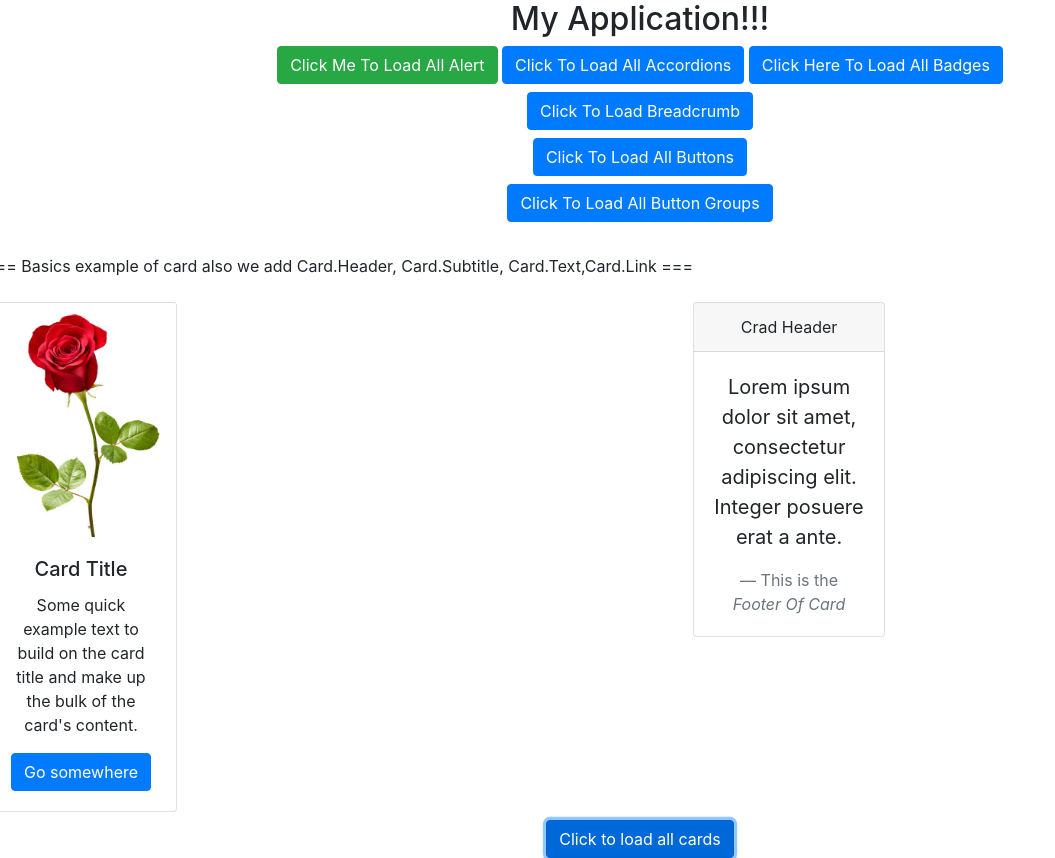
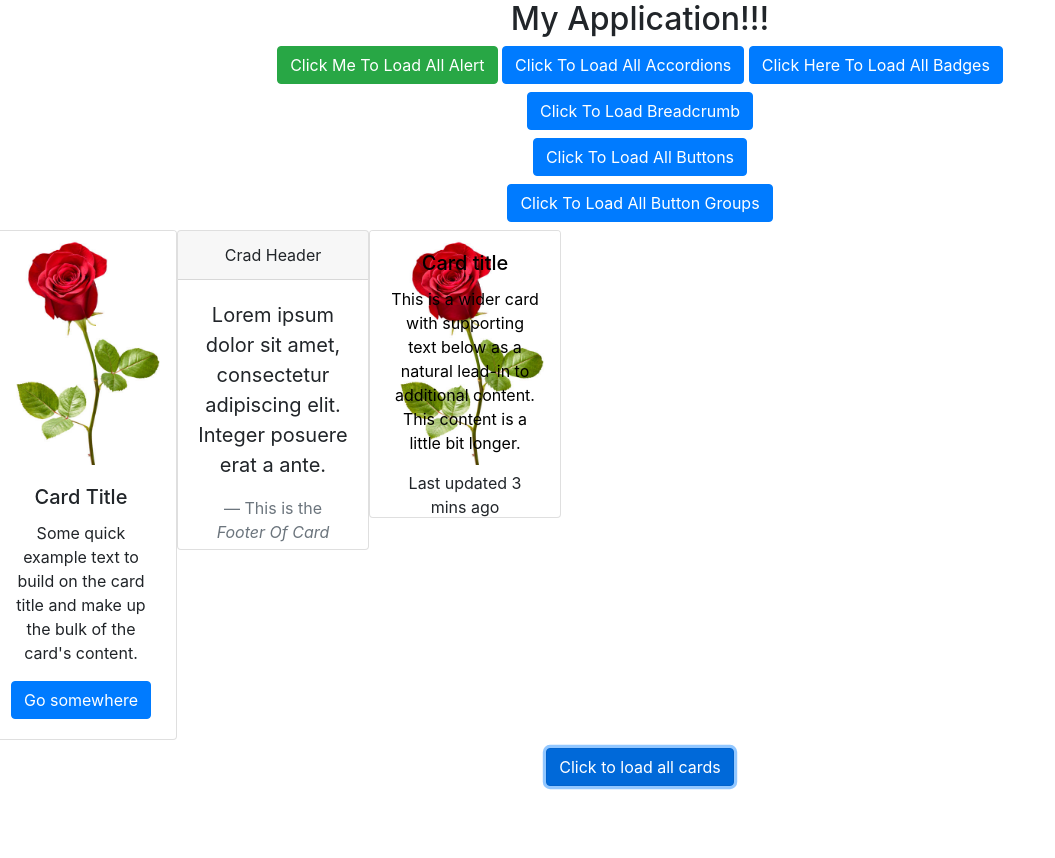
Before and after one commit to Khwajapasha/Boosrtrap-Practice, a React (Create React App) app: page / in a window 1280 px wide. Both pictures are taken after a click on the button "Click to load all cards". Shown: the whole page, without its empty margins (0-1055 px from the left). After the commit the page ends 800 px from the top, so only its background shows below. Built offline with nearby package versions, Linux system fonts and the light colour scheme.

Commit message:
Implemented Image Overlay

```diff
--- a/src/App.css
+++ b/src/App.css
@@ -16,6 +16,7 @@
 .App-header {
   background-color: #282c34;
   min-height: 100vh;
+
   display: flex;
   flex-direction: column;
   align-items: center;
--- a/src/Component/MainBodySection/Cards/AllCards.jsx
+++ b/src/Component/MainBodySection/Cards/AllCards.jsx
@@ -2,6 +2,7 @@ import React, { useState } from "react";
 import { Button, Row } from "react-bootstrap";
 import { CardBasicExample } from "./CardBasicExample";
 import { CardHeaderAndFooter } from "./CardHeaderAndFooter";
+import { CardImageOverlay } from "./CardImageOverlay";
 export const AllCards = () => {
   const [show, setShow] = useState(false);
   return (
@@ -11,6 +12,7 @@ export const AllCards = () => {
           <Row>
             <CardBasicExample />
             <CardHeaderAndFooter />
+            <CardImageOverlay />
           </Row>
         </div>
       )}
--- a/src/Component/MainBodySection/Cards/CardBasicExample.jsx
+++ b/src/Component/MainBodySection/Cards/CardBasicExample.jsx
@@ -2,12 +2,9 @@ import React from "react";
 import { Card, Button } from "react-bootstrap";
 export const CardBasicExample = () => {
   return (
+
     <div className="mt-2">
-      <br />
-      === Basics example of card also we add Card.Header, Card.Subtitle,
-      Card.Text,Card.Link ===
-      <br />
-      <br />
+
       <Card style={{ width: "12rem" }}>
         <Card.Img variant="top" src="Assets/Rose.jpg" />
         <Card.Body>
--- a/src/Component/MainBodySection/Cards/CardHeaderAndFooter.jsx
+++ b/src/Component/MainBodySection/Cards/CardHeaderAndFooter.jsx
@@ -2,8 +2,8 @@ import React from "react";
 import { Card } from "react-bootstrap";
 export const CardHeaderAndFooter = () => {
   return (
-    <div >
-      <Card style={{ width: "12rem",marginTop:"5rem" }}>
+    <div>
+      <Card style={{ width: "12rem",height:"20rem" }} className="mt-2 ">
         <Card.Header>Crad Header</Card.Header>
         <Card.Body>
           <blockquote className="blockquote mb-0">
--- /dev/null
+++ b/src/Component/MainBodySection/Cards/CardImageOverlay.jsx
@@ -0,0 +1,23 @@
+import React from 'react';
+import { Card } from "react-bootstrap";
+export const CardImageOverlay = () => {
+    return (
+      <div>
+        <Card
+          className="mt-2"
+          style={{ width: "12rem",height: "18rem"}}
+        >
+          <Card.Img src="Assets/Rose.jpg" alt="Card image" />
+          <Card.ImgOverlay>
+            <Card.Title style={{ color: "black" }}>Card title</Card.Title>
+            <Card.Text style={{ color: "black" }}>
+              This is a wider card with supporting text below as a natural
+              lead-in to additional content. This content is a little bit
+              longer.
+            </Card.Text>
+            <Card.Text>Last updated 3 mins ago</Card.Text>
+          </Card.ImgOverlay>
+        </Card>
+      </div>
+    );
+};
```
